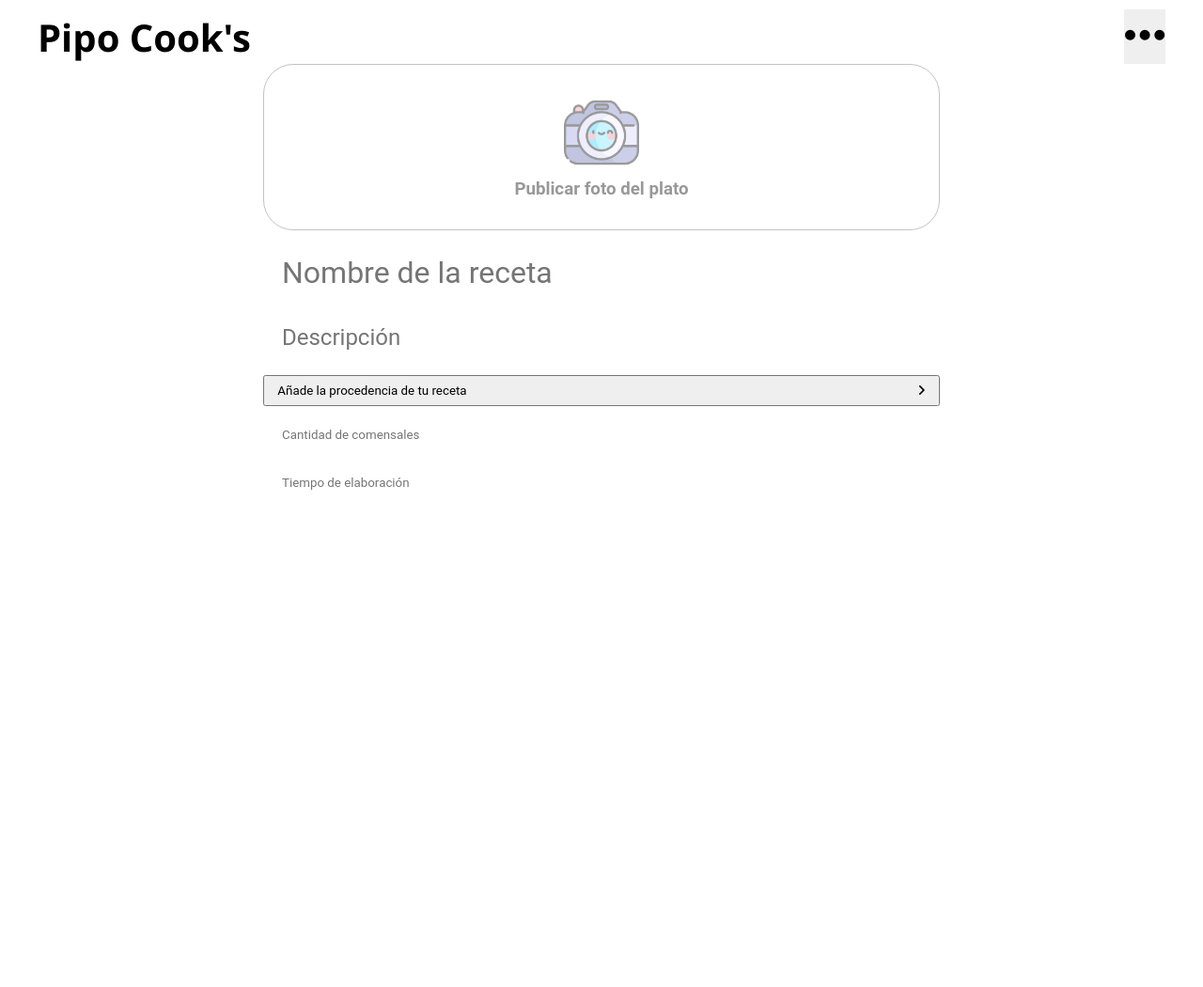
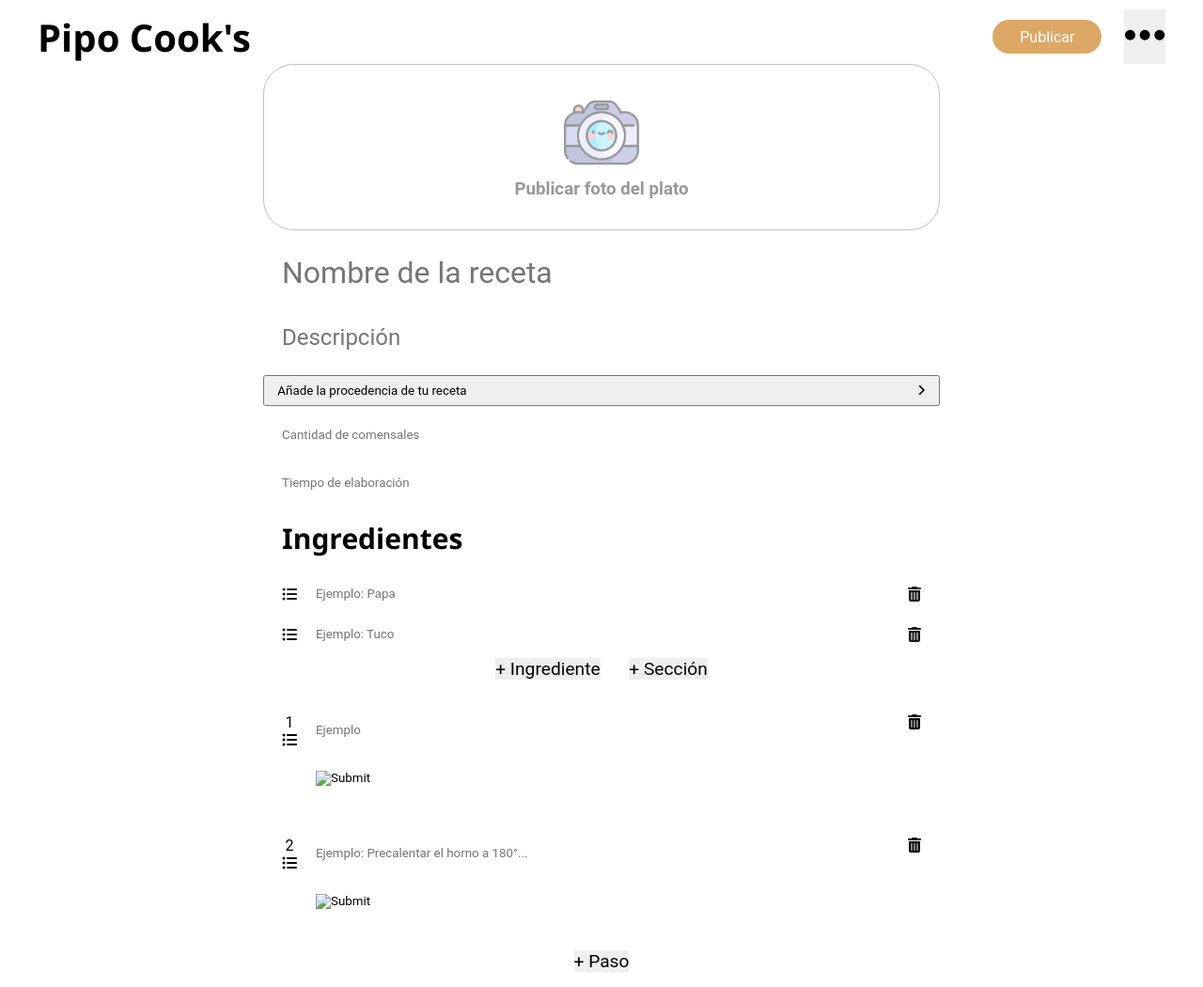
Before and after one commit to b-bastan/proyecto1_practicas-profesionales, a PHP site: page /templates/nuevaReceta.html in a window 1280 px wide. Shown: the whole page at 94% size. Before the commit the page ends 521 px from the top, so only its background shows below. Run offline with PHP 8.4, Linux system fonts and the light colour scheme; some libraries are stand-ins or nearby versions.

Commit message:
nueva receta

```diff
--- a/pipocooks/css/styles-nuevaReceta.css
+++ b/pipocooks/css/styles-nuevaReceta.css
@@ -65,6 +65,23 @@ input {
     border: none;
 }
 
+.nav-derecha {
+    display: flex;
+    flex-direction: row;
+}
+
+.publicar-receta {
+    border: none;
+    font-size: 1em;
+    background-color: rgb(221, 167, 101);
+    color: white;
+    border-radius: 1.5em;
+    padding: 0 1.8em;
+    height: 2.2em;
+    align-self: center;
+    margin-right: 1.5em;
+}
+
 /* Arrastrar imágenes */
 
 .arrastrar {
@@ -105,3 +122,93 @@ input {
     align-items: center;
     padding: .5em 1em;
 }
+
+/* Ingredientes */
+
+#ingredientes .container {
+    padding: 10px 20px;
+}
+
+#ingredientes h1 {
+    font-size: 30px;
+    margin-bottom: .7em;
+    margin-top: -.7em;
+}
+
+.ingredientes__input {
+    display: flex;
+    flex-direction: column;
+}
+
+.ingredientes__input input {
+    margin: 0 auto;
+}
+
+.ingredientes__input--ingrediente {
+    display: inline-flex;
+    justify-content: center;
+    align-items: center;
+    margin-bottom: .5em;
+}
+
+.ingredientes__input--seccion {
+    display: inline-flex;
+    justify-content: center;
+    align-items: center;
+    margin-bottom: .5em;
+}
+
+#ingredientes .fa-solid {
+    opacity: 90%;
+}
+
+.ingredientes__crear {
+    display: flex;
+    align-items: center;
+    justify-content: center;
+}
+
+.ingredientes__crear button {
+    border: 0px;
+    margin: 0 0.8em;
+    font-size: 1.2em;
+}
+
+/* Pasos */
+
+.pasos__paso {
+    display: flex;
+    flex-direction: column;
+}
+
+.div {
+    display: flex;
+    padding: 10px 20px;
+    margin: 0 auto;
+    width: 100%;
+}
+
+.pasos__paso--parte1, .pasos__paso--parte2, .pasos__paso--parte3 {
+    text-align: center;
+    justify-content: center;
+    align-items: center;
+    margin-bottom: .5em;
+}
+
+.pasos__paso--parte2 {
+    display: flex;
+    width: 100%;
+    flex-direction: column;
+}
+
+.pasos__crear {
+    display: flex;
+    align-items: center;
+    justify-content: center;
+}
+
+.pasos__crear button {
+    border: 0px;
+    margin: 0 0.8em;
+    font-size: 1.2em;
+}
--- a/pipocooks/templates/nuevaReceta.html
+++ b/pipocooks/templates/nuevaReceta.html
@@ -5,18 +5,22 @@
     <meta http-equiv="X-UA-Compatible" content="IE=edge">
     <meta name="viewport" content="width=device-width, initial-scale=1.0">
     <title>Nueva receta | Pipo Cook's</title>
-    <link rel="stylesheet" href="/css/styles-nuevaReceta.css">
+    <link rel="stylesheet" href="/pipocooks/css/styles-nuevaReceta.css">
 </head>
 <body>
     <header>
         <div class="nav" style="display: flex; justify-content: space-between;">
             <h1>Pipo Cook's</h1>
+            <div class="nav-derecha">
+                <button class="publicar-receta">Publicar</button>
                 <div class="dropdown">
-                <button class="btn" type="button" id="dropdownMenuButton1" data-bs-toggle="dropdown" aria-expanded="false" style="font-size: 50px; text-align: end;"><i class="fa-solid fa-ellipsis"></i></i>
+                    <button class="btn" type="button" id="dropdownMenuButton1" data-bs-toggle="dropdown" aria-expanded="false" style="font-size: 50px; text-align: end;"><i class="fa-solid fa-ellipsis"></i>
                     </button>
+
                     <!-- <ul class="dropdown-menu" aria-labelledby="dropdownMenuButton1">
                       <li style="padding: 0.25rem 1rem;"><i class="fa-solid fa-trash-can"></i></li>
                     </ul> -->
+                </div>
             </div>
         </div>
     </header>
@@ -24,7 +28,7 @@
     <section id="arrastrar">
         <div class="container">
             <div class="arrastrar">
-                <img src="/img/camara.png" alt="Foto de una foto" class="arrastrar__img">
+                <img src="/pipocooks/img/camara.png" alt="Foto de una foto" class="arrastrar__img">
                 <h3>Publicar foto del plato</h3>
             </div>
         </div>
@@ -42,8 +46,9 @@
         </div>
     </section>
 
-    <!-- <section id="ingredientes">
+    <section id="ingredientes">
         <div class="container">
+            <h1>Ingredientes</h1>
             <div class="ingredientes">
                 <div class="ingredientes__input">
                     <div class="ingredientes__input--ingrediente">
@@ -53,10 +58,7 @@
                     </div>
                     <div class="ingredientes__input--seccion">
                         <i class="fa-solid fa-list-ul"></i>
-                        <div>
                         <input type="text" placeholder="Ejemplo: Tuco" maxlength="100">
-                            <hr>
-                        </div>
                         <i class="fa-solid fa-trash-can"></i>
                     </div>
                 </div>
@@ -72,20 +74,21 @@
         <div class="container">
             <div class="pasos">
                 <div class="pasos__paso">
-                    <div>
+                    <div class="div">
                         <div class="pasos__paso--parte1">
                             <div>1</div>
                             <i class="fa-solid fa-list-ul"></i>
                         </div>
                         <div class="pasos__paso--parte2">
-                            <input type="text" placeholder="Ejemplo: Precalentar el horno a 180°..." maxlength="300">
+                            <!-- <input type="text" placeholder="Ejemplo: Precalentar el horno a 180°..." maxlength="300"> -->
+                            <input class="textarea" placeholder="Ejemplo"></input>
                             <input type="image">
                         </div>
                         <div class="pasos__paso--parte3">
                             <i class="fa-solid fa-trash-can"></i>
                         </div>
                     </div>
-                    <div>
+                    <div class="div">
                         <div class="pasos__paso--parte1">
                             <div>2</div>
                             <i class="fa-solid fa-list-ul"></i>
@@ -104,7 +107,7 @@
                 </div>
             </div>
         </div>
-    </section> -->
+    </section>
     <script src="https://kit.fontawesome.com/359e1b0e60.js" crossorigin="anonymous"></script>
 </body>
 </html>
```
Lines whose indentation alone changed are shown as unchanged.
